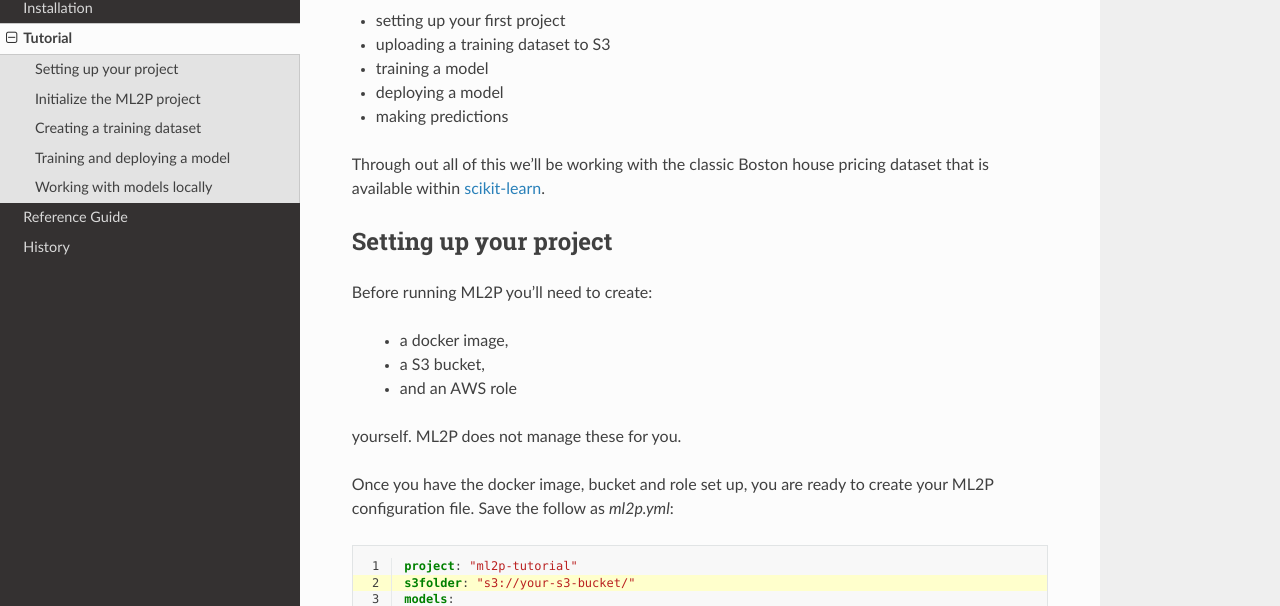
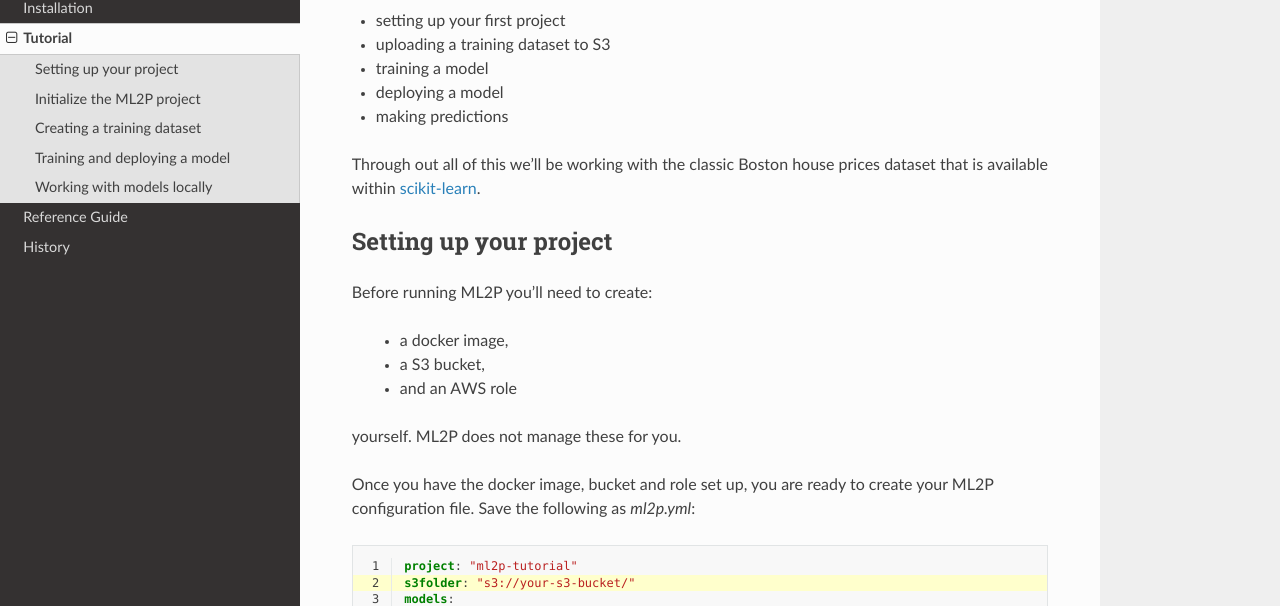
Before and after one commit to prodigyfinance/ml2p, a Sphinx documentation site: the page built from docs/tutorial/index.rst, in a window 1280 px wide and 1400 px high. Shown: the part 199-805 px from the top of the window. Built offline with Sphinx 7.4.7 and the Read the Docs theme 2.0.0, drawn with Linux system fonts in a browser that asks for light colours; some of the changed text lies outside the part shown.

Commit message:
Fix typos and remove unnecessary hyphens.

```diff
--- a/docs/tutorial/index.rst
+++ b/docs/tutorial/index.rst
@@ -11,7 +11,7 @@
 * deploying a model
 * making predictions
 
-Through out all of this we'll be working with the classic Boston house pricing
+Through out all of this we'll be working with the classic Boston house prices
 dataset that is available within `scikit-learn <https://scikit-learn.org/>`_.
 
 
@@ -27,7 +27,7 @@
 yourself. ML2P does not manage these for you.
 
 Once you have the docker image, bucket and role set up, you are ready to
-create your ML2P configuration file. Save the follow as `ml2p.yml`:
+create your ML2P configuration file. Save the following as `ml2p.yml`:
 
 .. literalinclude:: ml2p.yml
    :language: yaml
@@ -129,14 +129,14 @@
 
 .. code-block:: console
 
-  $ ml2p training-job wait boston-train-  # wait for job to finish
-  $ ml2p training-job describe boston-train-  # inspect job
+  $ ml2p training-job wait boston-train  # wait for job to finish
+  $ ml2p training-job describe boston-train  # inspect job
 
 Once your training job is done, create a model from the output of the training job:
 
 .. code-block:: console
 
-  $ ml2p model create boston-model boston-train- --model-type boston
+  $ ml2p model create boston-model boston-train --model-type boston
 
 The first argument is the name of the model to create, the second is the training job
 the model should be created from.  The `--model-type` argument is optional -- the
```
Also changed, not shown: other parts of docs/tutorial/index.rst (+3 -3 lines).
